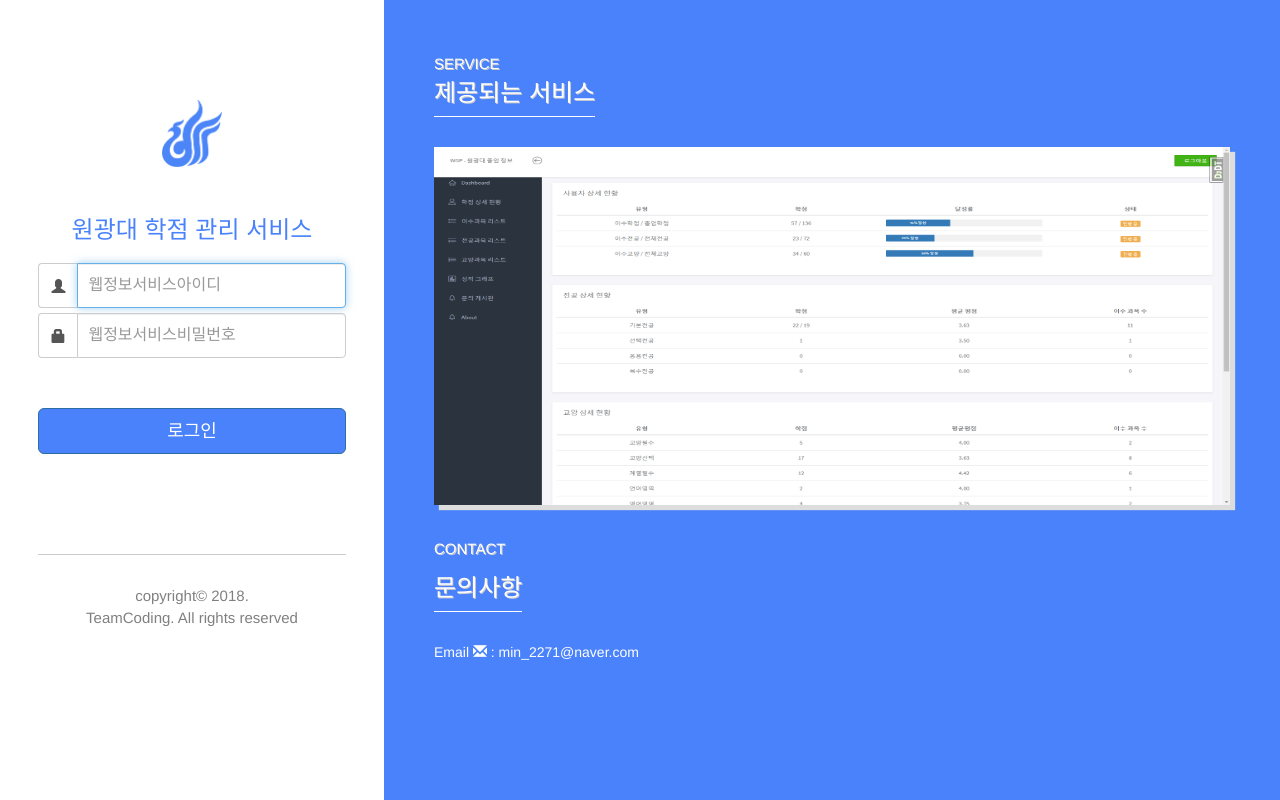
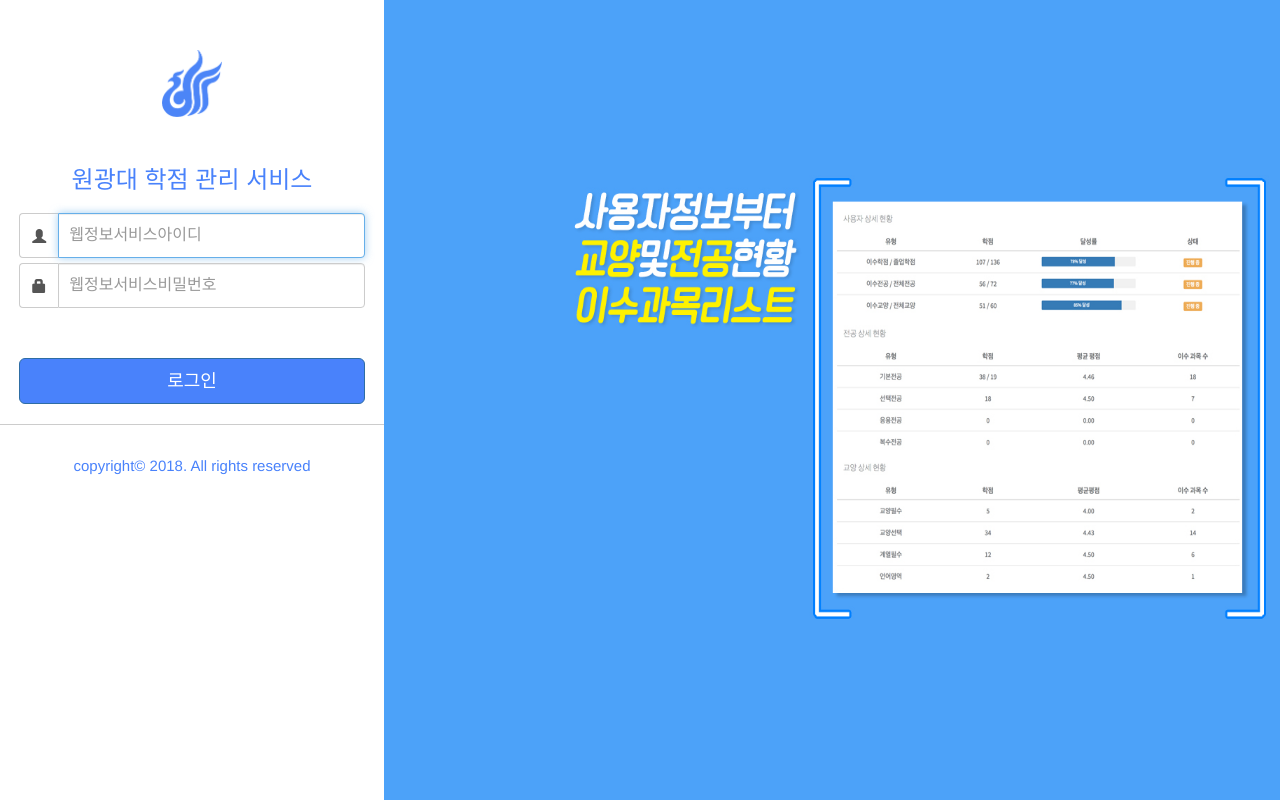
Before and after one commit to min-ki/WKU_ACADEMIC_INFOMATION, a Django app: page /accounts/login/ in a window 1280 px wide. Run offline with Django 3.2, Linux system fonts and the light colour scheme; some libraries are stand-ins or nearby versions.

Commit message:
로그인화면 슬라이드쇼 이미지개선

```diff
--- a/accounts/templates/accounts/login.html
+++ b/accounts/templates/accounts/login.html
@@ -12,7 +12,6 @@
 </div>
 
 <div class="box">
-
     {# SideBar Start #}
     <div class="sidebar" id="login_section">
         {% if messages %}
@@ -49,35 +48,19 @@
                     <button type="submit" id="login" class="btn btn-lg btn-primary btn-block">로그인</button>
                 </form>
             </div>
-
-            <div class="form-copyright">
-                <span>copyright&copy; 2018. <br>TeamCoding. All rights reserved</span>
-            </div>
+        </div>
+        <div class="copyright">
+            <span>copyright&copy; 2018. All rights reserved</span>
         </div>
     </div>
     {# SideBar End #}
 
-    {# Content Start #}
-    <div class="content" id="image_section">
-        <div class="content-subtitle">
-            <sub style="font-size:1.5rem;">SERVICE</sub>
-            <h3>제공되는 서비스</h3>
-        </div>
-        <div class="content-slides">
-            <img class="mySlides" src="{% static 'webcrawler/assets/img/screen1.png' %}" alt="1" width="100%" height="100%">
-            <img class="mySlides" src="{% static 'webcrawler/assets/img/screen2.png' %}" alt="2" width="100%" height="100%">
-            <img class="mySlides" src="{% static 'webcrawler/assets/img/screen3.png' %}" alt="3" width="100%" height="100%">
-        </div>
-        <div class="content-contact">
-            <sub style="font-size:1.5rem;">CONTACT</sub>
-            <h3>문의사항</h3>
-        </div>
-        <div class="abc">
-            <p>Email <span class="glyphicon glyphicon-envelope"></span> : min_2271@naver.com</p>
-            {% comment %} <p>Facbook <i class="fa fa-facebook-square"></i> :</p> {% endcomment %}
-        </div>
+    <div class="content">
+        <img class="mySlides" src="{% static 'accounts/main.jpg' %}" alt="1" width="100%" height="100%">
+        <img class="mySlides" src="{% static 'accounts/user.jpg' %}" alt="2" width="100%" height="100%">
+        <img class="mySlides" src="{% static 'accounts/list.jpg' %}" alt="3" width="100%" height="100%">
+        <img class="mySlides" src="{% static 'accounts/a.jpg' %}" alt="4" width="100%" height="100%">
     </div>
-    {# Content End #}
 </div>
 
 </div>
--- a/config/static/login.css
+++ b/config/static/login.css
@@ -19,49 +19,23 @@ body{
 .sidebar{
     float: left;
     width: 25%;
+    height: 100%;
     background-color:white;
-    color: #4982fb
+    color: #4982fb;
 }
 .content{
     display: block;
     float: left;
     width: 75%;
-    background-color: #4982fb;
-    color: white;
-    padding: 50px 100px 200px 100px;
-}
-.content .content-subtitle, .content .content-contact{
-    display: inline-block;
-    border-bottom: 1px solid white;
-    margin-bottom: 30px;
-    text-shadow: 1px 1px 0px #ccc;
-}
-.content .content-subtitle h3{
-    margin-top: 10px;
-}
-.content .content-slides{
-    width: 100%;
-    min-width: 80%;
-    height: 80%;
-    box-shadow: 5px 5px 1px #ddd;
-    margin-bottom: 30px;
+    height: 100%;
 }
 .sidebar .logo{
-    margin: 0 auto;
-    position: relative;
-    top: 100px;
+    margin-top: 50px;
 }
-
 .sidebar > .logo > img {
     display: block;
     margin-left: auto;
     margin-right: auto;
-}
-
-.sidebar .logo h1{
-    display: inline-block;
-    font-size: 70px;
-    font-family: 'Lemon Jelly';
 }
 .sidebar .form{
     margin: 0 auto;
@@ -69,14 +43,12 @@ body{
     height: auto;
 }
 .sidebar .form .form-content{
-    margin-top: 150px;
+    position: relative;
+    top: 30px;
 }
-
-.sidebar .form .form-copyright{
-    color: gray;
-    border-top: 1px solid #cccccc;
+.sidebar .copyright{
+    border-top: 1px solid #ccc;
     padding-top: 30px;
-    margin-top: 100px;
     text-align: center;
     font-size: 1.5rem;
 }
@@ -106,15 +78,6 @@ body{
 .form-signin .form-control:focus {
     z-index: 2;
 }
-#login_section {
-    height: 100%;
-    min-height: 100%;
-}
-#image_section {
-    height: 100%;
-    min-height: 100%;
-}
-
 #form-title {
     margin-bottom: 20px;
 }
@@ -125,20 +88,15 @@ body{
     }
     .content{
         width: 70%;
-        padding: 50px 50px 200px 50px;
     }
     .sidebar .form{
-        width: 80%;
+        width: 90%;
     }
-    .sidebar .form .form-content h1{
-        font-size: 36px;
-        margin-bottom: 10px;
+    .sidebar .form .form-content h3{
+        font-size: 24px;
     }
     .sidebar .form-signin {
         padding: 0;
-    }
-    .content .content-slides{
-        height: 65%;
     }
 }
 @media screen and (max-width:1024px){
@@ -147,19 +105,15 @@ body{
     }
     .content{
         width: 68%;
-        padding: 50px 50px 200px 50px;
     }
     .sidebar .form{
         width: 90%;
     }
-    .sidebar .form .form-content h1{
-        font-size: 3rem;
+    .sidebar .form .form-content h3{
+        font-size: 20px;
     }
     .sidebar .form-signin {
         padding: 0;
-    }
-    .content .content-slides{
-        height: 65%;
     }
 }
 @media screen and (max-width:768px){
@@ -170,14 +124,11 @@ body{
     .sidebar .form{
         top: 50%;
     }
+    .sidebar .form .form-content h3{
+        font-size: 25px;
+    }
     .content{
-        padding: 15px;
-    }
-    .sidebar .form .form-content h1{
-        font-size: 36px;
-    }
-    .content .content-slides{
-        height: 50%;
+        display: none;
     }
 }
 @media screen and (max-width:320px){
@@ -193,9 +144,6 @@ body{
         top: 60%;
     }
     .content{
-        padding: 10px;
-    }
-    .content .content-slides{
-        height: 50%;
+        display: none;
     }
 }
```
Also changed, not shown: accounts/static/accounts/a.jpg (added), accounts/static/accounts/list.jpg (added), accounts/static/accounts/main.jpg (added), accounts/static/accounts/user.jpg (added).
